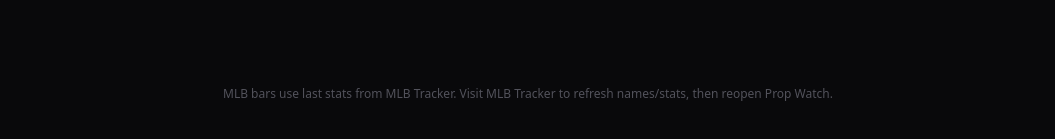
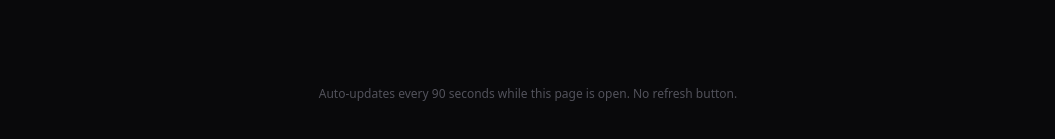
Before and after one commit to peterlougal/parlaypulse, a Next.js app: page /prop-watch in a window 1280 px wide. Shown: the part 369-508 px from the top of the page, without its empty margins (112-1167 px from the left). Built offline with nearby package versions, Linux system fonts and the light colour scheme.

Commit message:
Update page.tsx

```diff
--- a/src/app/prop-watch/page.tsx
+++ b/src/app/prop-watch/page.tsx
@@ -199,6 +199,13 @@ function lineBar(
 export default function PropWatchPage() {
   const [items, setItems] = useState<WatchItem[]>([]);
   const [mounted, setMounted] = useState(false);
+  const [tick, setTick] = useState(0);
+
+  // Auto-refresh every 90 seconds while page is open
+  useEffect(() => {
+    const timer = setInterval(() => setTick((n) => n + 1), 90_000);
+    return () => clearInterval(timer);
+  }, []);
 
   useEffect(() => {
     setMounted(true);
@@ -407,7 +414,7 @@ export default function PropWatchPage() {
     } catch {
       /* ignore */
     }
-  }, []);
+  }, [tick]);
 
   const bySport = {
     NFL: items.filter((i) => i.sport === "NFL"),
@@ -597,8 +604,7 @@ export default function PropWatchPage() {
         })}
 
         <footer className="text-center text-xs text-zinc-600 pt-4 pb-6">
-          MLB bars use last stats from MLB Tracker. Visit MLB Tracker to refresh names/stats, then
-          reopen Prop Watch.
+          Auto-updates every 90 seconds while this page is open. No refresh button.
         </footer>
       </main>
     </div>
```
